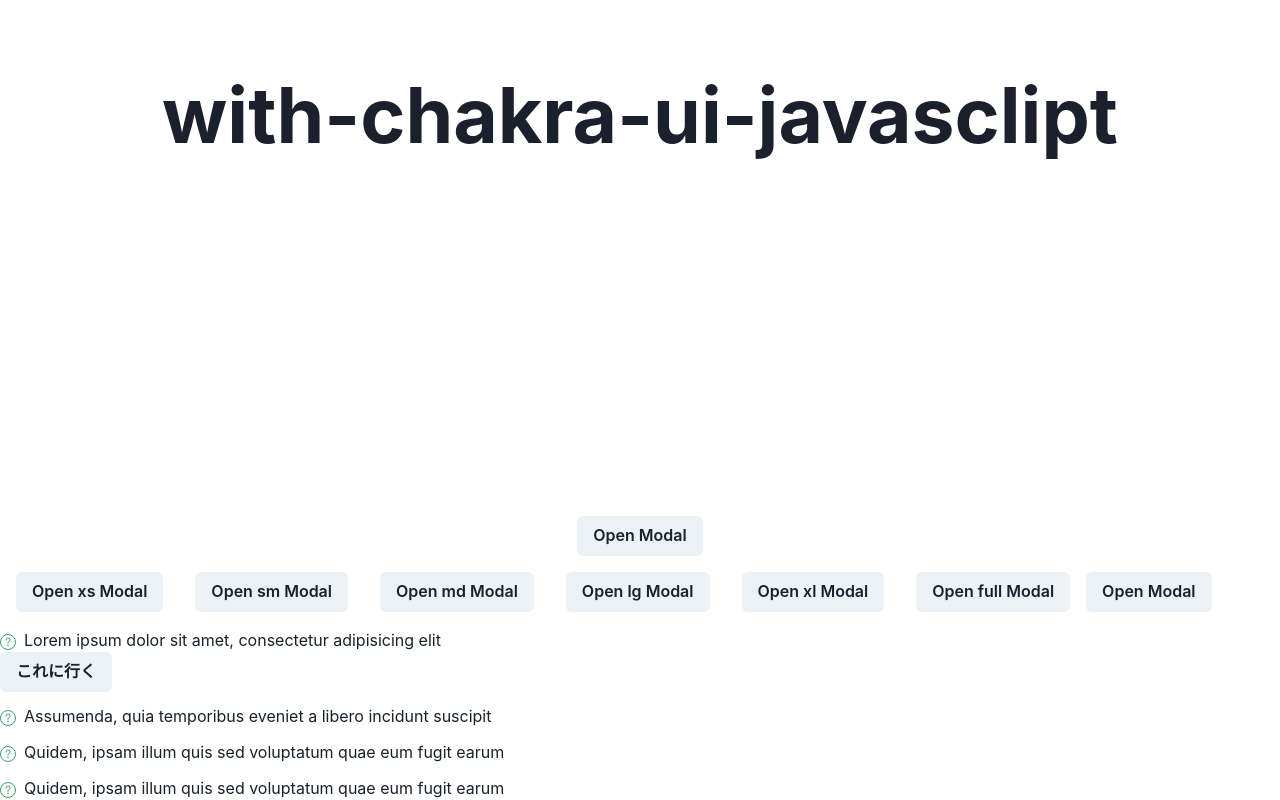
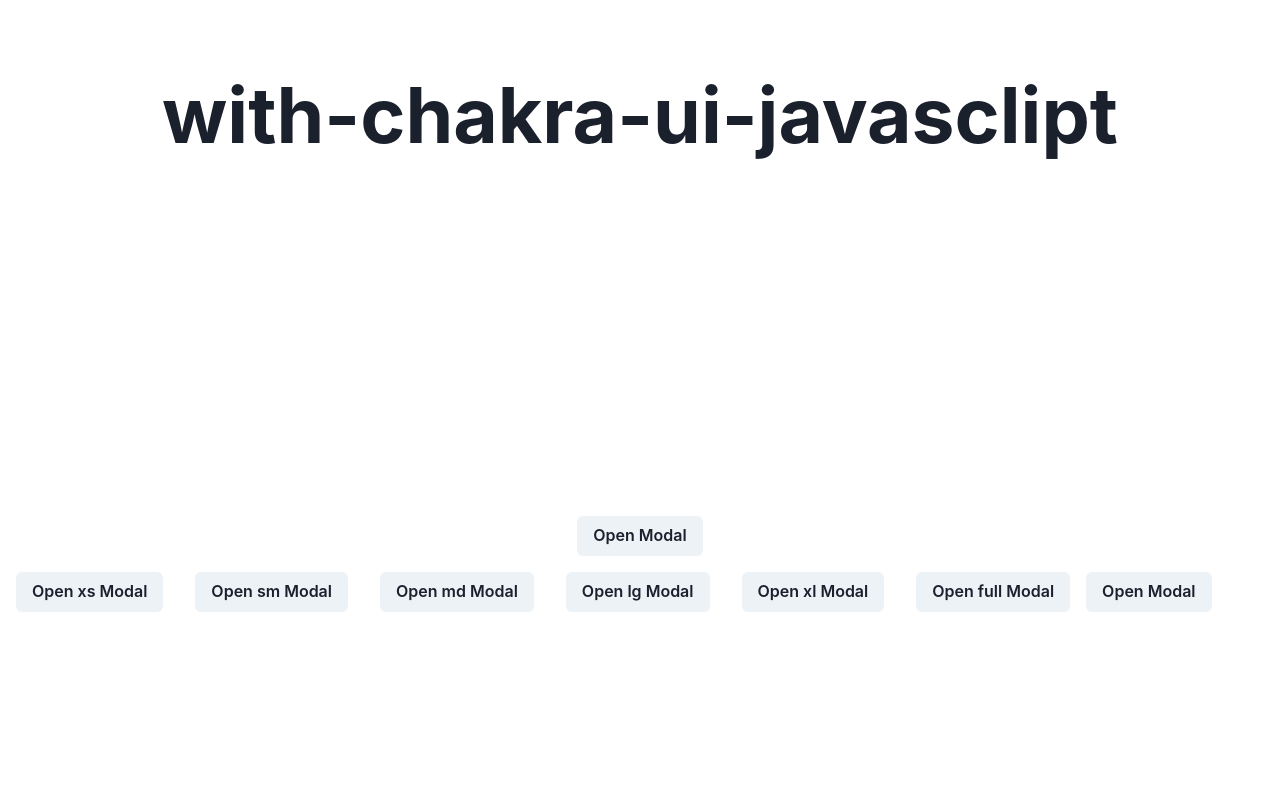
Before and after one commit to terakawakohei/SandaEzBus, a Next.js app: page /mix in a window 1280 px wide. Shown: the part 284-1084 px from the top of the page. After the commit the page ends 912 px from the top, so only its background shows below. Built offline with nearby package versions, Linux system fonts and the light colour scheme.

Commit message:
いらないお試しファイル消したのと、index.jsの修正。デプロイして動くようにapiができるまではローカルでjsonを直置き

```diff
--- a/src/components/ListExample.js
+++ /dev/null
@@ -1,36 +0,0 @@
-import {
-    List,
-    ListItem,
-    ListIcon,
-    OrderedList,
-    UnorderedList,
-    MdSettings,
-    MdCheckCircle,
-    Button,
-    Link,
-} from '@chakra-ui/react'
-
-export const ListExample = () => {
-    return (
-        <List spacing={3}>
-            <ListItem>
-                <ListIcon as={MdCheckCircle} color='green.500' />
-                Lorem ipsum dolor sit amet, consectetur adipisicing elit<br/>
-                <Button as="a" href = "/test">これに行く</Button>
-            </ListItem>
-            <ListItem>
-                <ListIcon as={MdCheckCircle} color='green.500' />
-                Assumenda, quia temporibus eveniet a libero incidunt suscipit
-            </ListItem>
-            <ListItem>
-                <ListIcon as={MdCheckCircle} color='green.500' />
-                Quidem, ipsam illum quis sed voluptatum quae eum fugit earum
-            </ListItem>
-            {/* You can also use custom icons from react-icons */}
-            <ListItem>
-                <ListIcon as={MdSettings} color='green.500' />
-                Quidem, ipsam illum quis sed voluptatum quae eum fugit earum
-            </ListItem>
-        </List>
-    )
-}
--- a/src/components/TransitionModal.js
+++ b/src/components/TransitionModal.js
@@ -12,7 +12,7 @@ import {
     Center,
 } from '@chakra-ui/react'
 import React, { useRef } from "react"
-import { ListExample } from './ListExample'
+
 
 export const TransitionModal = () => {
     const { isOpen, onOpen, onClose } = useDisclosure()
@@ -37,7 +37,6 @@ export const TransitionModal = () => {
               Text<br />
               List Example below<br />
               <br />
-              <ListExample />
             </ModalBody>
             <ModalFooter>
               <Button colorScheme='blue' mr={3}>
--- a/src/pages/mix.js
+++ b/src/pages/mix.js
@@ -15,7 +15,6 @@ import {
   import {Hero} from "../components/Hero"
   import {TransitionModal} from "../components/TransitionModal"
   import {SizeModalExample} from "../components/SizeModalExample"
-  import { ListExample } from '../components/ListExample'
 
   export default function DrawerExample() {
     const { isOpen, onOpen, onClose } = useDisclosure()
@@ -27,7 +26,6 @@ import {
       {/* <BasicModal /> */}
       <TransitionModal />
       <SizeModalExample />
-      <ListExample />
       </>
     )
   }
```
Also changed, not shown: src/pages/index.js (+29 -23 lines).
